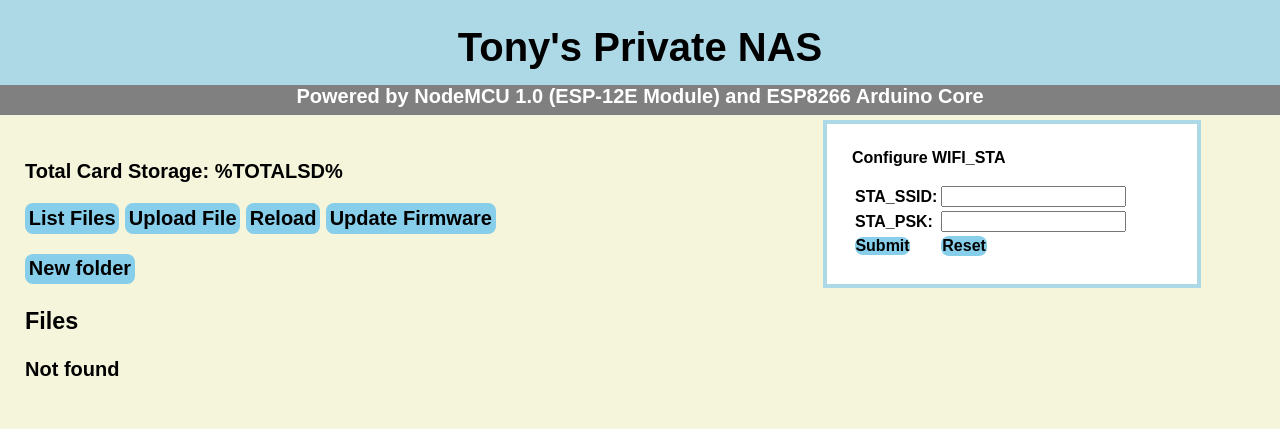
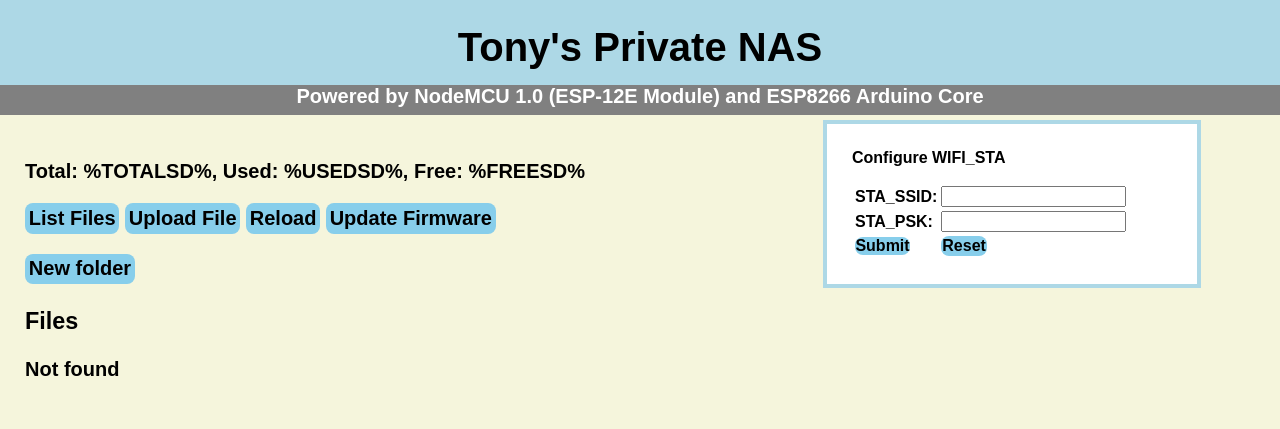
Before and after one commit to Zhu-jiatong/ESP_NAS_ESP32, a plain HTML site: page webpage/index.html in a window 1280 px wide. Drawn offline with Linux system fonts and the light colour scheme; no server answers.

Commit message:
sd storage

```diff
--- a/webpage/index.html
+++ b/webpage/index.html
@@ -15,7 +15,7 @@
         Powered by NodeMCU 1.0 (ESP-12E Module) and ESP8266 Arduino Core
     </div>
     <div class="main-text pad">
-        <p>Total Card Storage: <span id="totalsd">%TOTALSD%</span></p>
+        <p>Total: <span id="totalsd">%TOTALSD%</span>, Used: %USEDSD%, Free: %FREESD%</p>
 
         <p>
             <button onclick="listFilesButton()">List Files</button>
```
